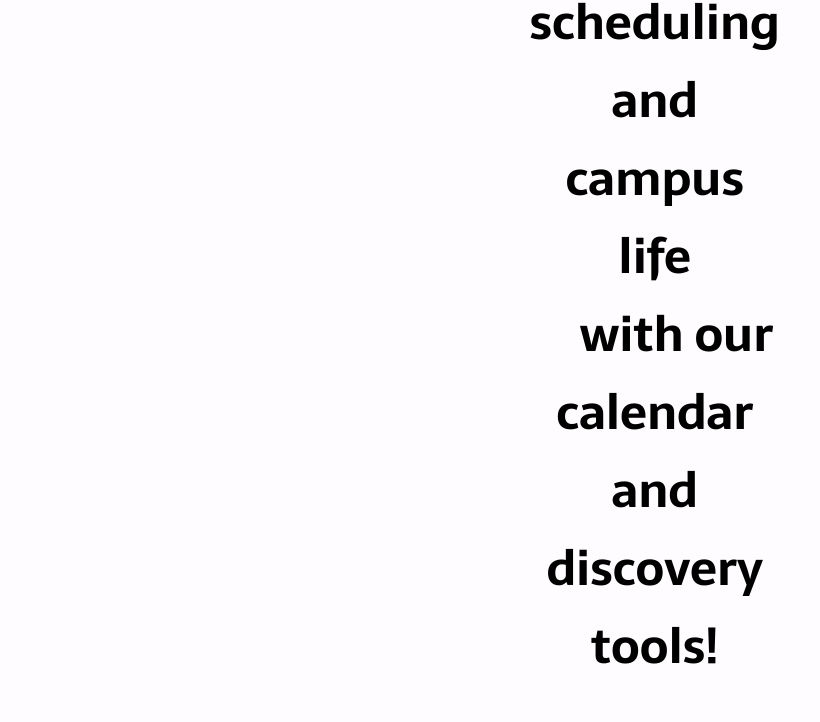
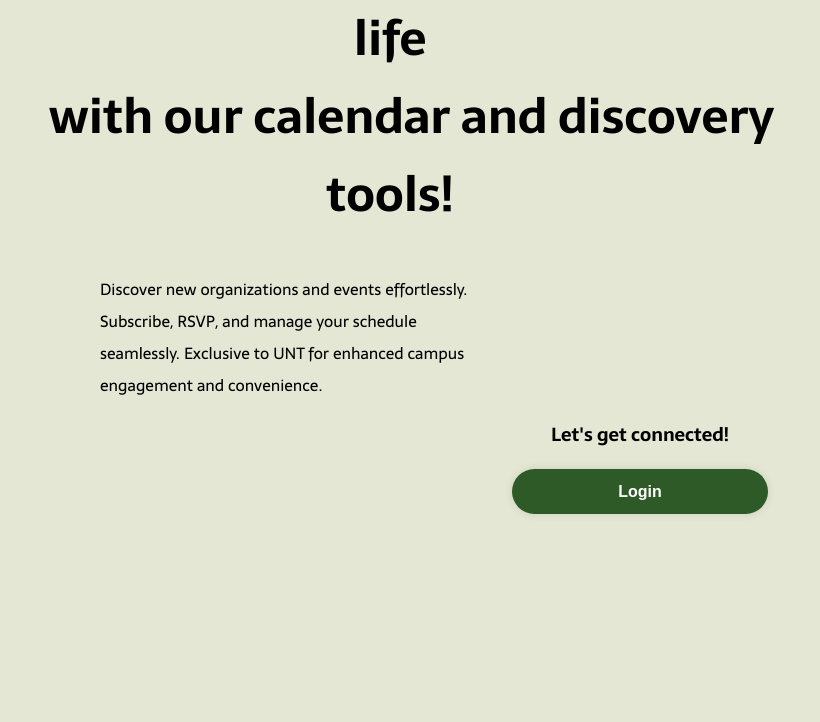
Before and after one commit to joelp721/GBCIH, a plain HTML site: page index.html in a window 1280 px wide. Shown: the part 185-907 px from the top of the page, without its empty margins (0-820 px from the left). After the commit the page ends 800 px from the top, so only its background shows below. Drawn offline with Linux system fonts and the light colour scheme.

Commit message:
added test arrays / fixed styling

```diff
--- a/styles.css
+++ b/styles.css
@@ -288,7 +288,7 @@ box-shadow:0 0 5px black;
 
 
 /*for the calendar*/
-body {
+.calendarBody {
     display: flex;
     margin-top: 50px;
     justify-content: center;
```
Also changed, not shown: userHome.html (+1 -1 lines).
